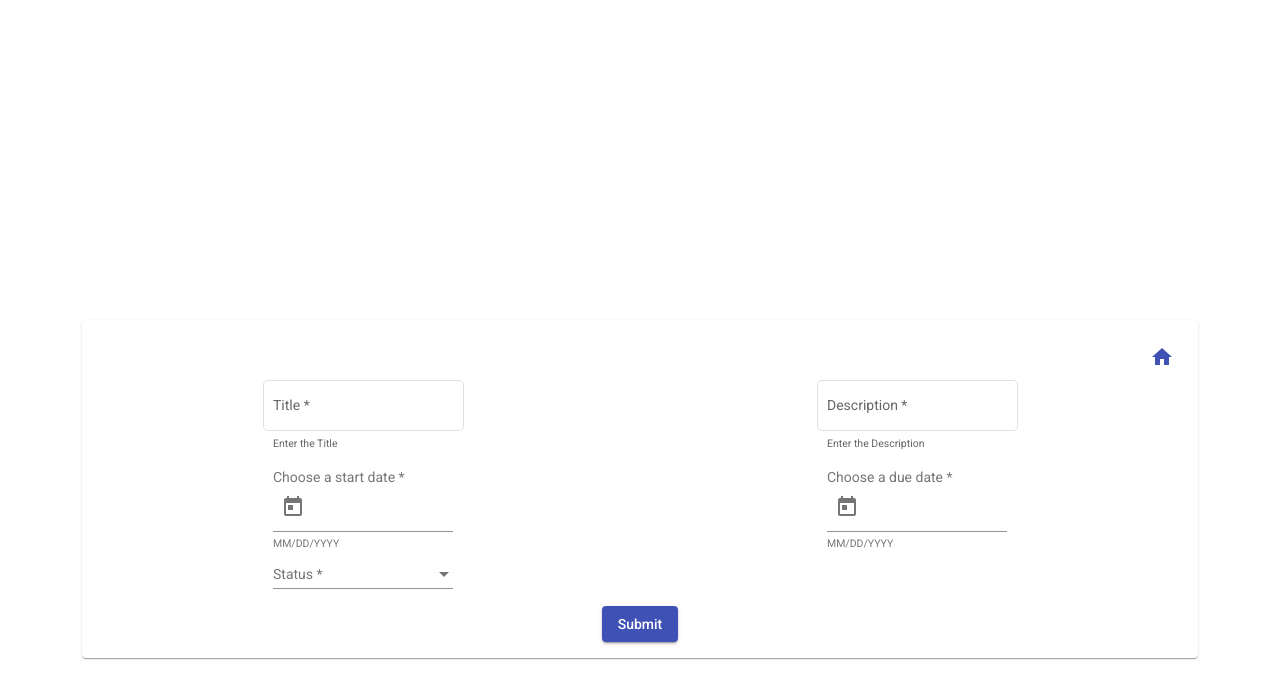
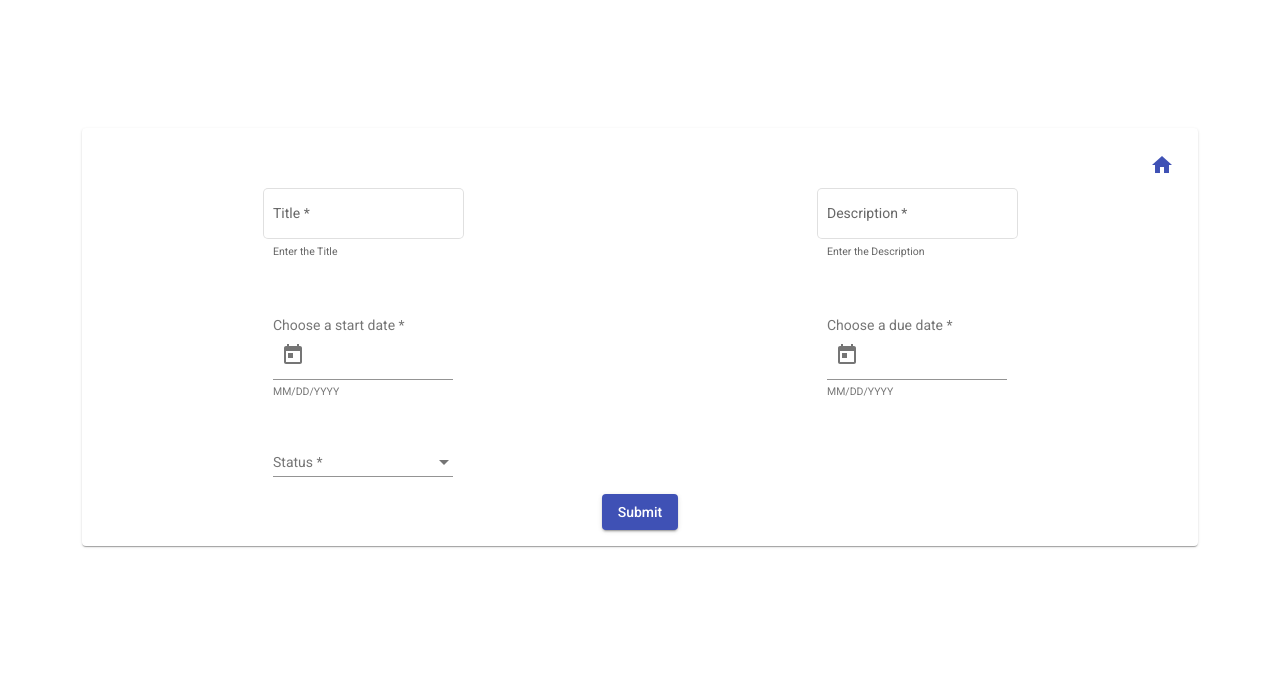
Before and after one commit to awk21/Task-Management-Application, an Angular app in the folder Task-Management-Application/: page /add-task in a window 1280 px wide. Shown: the top 698 px of the page. Built offline with nearby package versions, Linux system fonts and the light colour scheme.

Commit message:
crud validation is done

```diff
--- a/Task-Management-Application/src/app/crud/add-task/add-task.component.css
+++ b/Task-Management-Application/src/app/crud/add-task/add-task.component.css
@@ -1,5 +1,5 @@
 .card{
-    top: 40%;
+    top: 16%;
     border: none;
 }
 .example-card{
@@ -9,3 +9,10 @@
     text-align: end;
 
 }
+.example-full-width{
+    padding-top: 40px;
+}
+.statusContent{
+    padding-top: 40px;
+
+}
```
